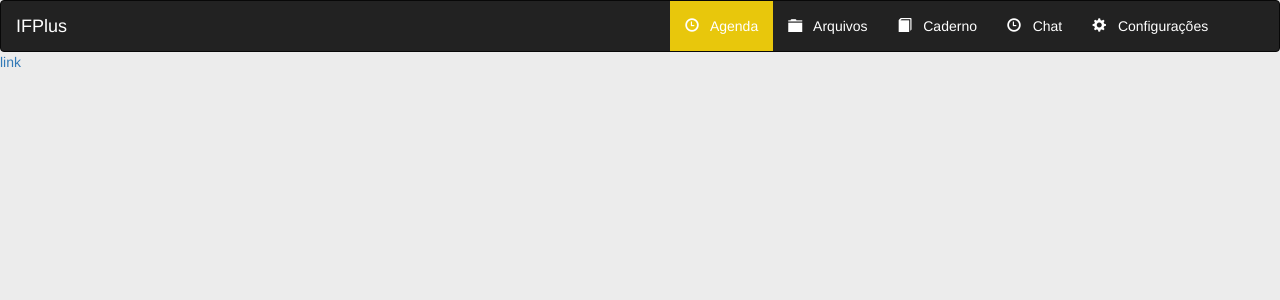
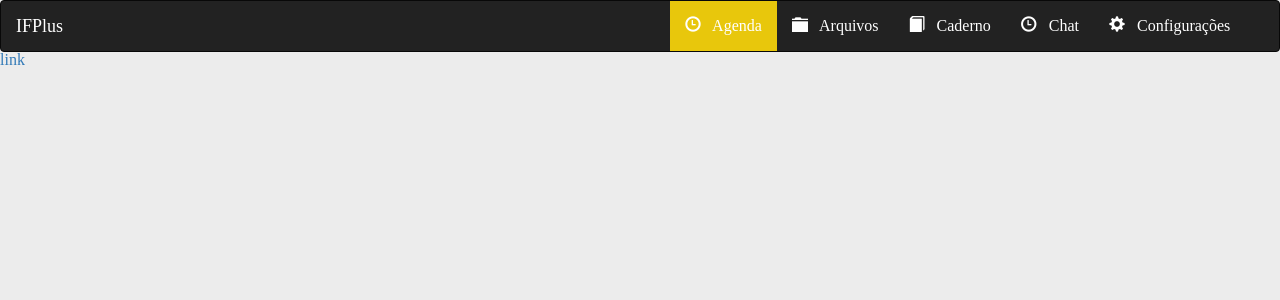
Before and after one commit to lucasgdutra/IFPlus, a PHP site: page /View/Agenda/index.php in a window 1280 px wide. Shown: the top 300 px of the page. Run offline with PHP 8.4, Linux system fonts and the light colour scheme.

Commit message:
adicionando reset

```diff
--- a/View/bibliotecas/css/style.css
+++ b/View/bibliotecas/css/style.css
@@ -1,3 +1,57 @@
+/* reset http://meyerweb.com/eric/tools/css/reset/
+   v2.0 | 20110126
+   License: none (public domain)
+*/
+
+html, body, div, span, applet, object, iframe,
+h1, h2, h3, h4, h5, h6, p, blockquote, pre,
+a, abbr, acronym, address, big, cite, code,
+del, dfn, em, img, ins, kbd, q, s, samp,
+small, strike, strong, sub, sup, tt, var,
+b, u, i, center,
+dl, dt, dd, ol, ul, li,
+fieldset, form, label, legend,
+table, caption, tbody, tfoot, thead, tr, th, td,
+article, aside, canvas, details, embed,
+figure, figcaption, footer, header, hgroup,
+menu, nav, output, ruby, section, summary,
+time, mark, audio, video {
+	margin: 0;
+	padding: 0;
+	border: 0;
+	font-size: 100%;
+	font: inherit;
+	vertical-align: baseline;
+}
+/* HTML5 display-role reset for older browsers */
+article, aside, details, figcaption, figure,
+footer, header, hgroup, menu, nav, section {
+	display: block;
+}
+body {
+	line-height: 1;
+}
+ol, ul {
+	list-style: none;
+}
+blockquote, q {
+	quotes: none;
+}
+blockquote:before, blockquote:after,
+q:before, q:after {
+	content: '';
+	content: none;
+}
+table {
+	border-collapse: collapse;
+	border-spacing: 0;
+}
+/*reset*/
+* {
+    outline: none;
+    box-sizing: border-box;
+}
+
 body{
     /*FONTE*/
 }
```
